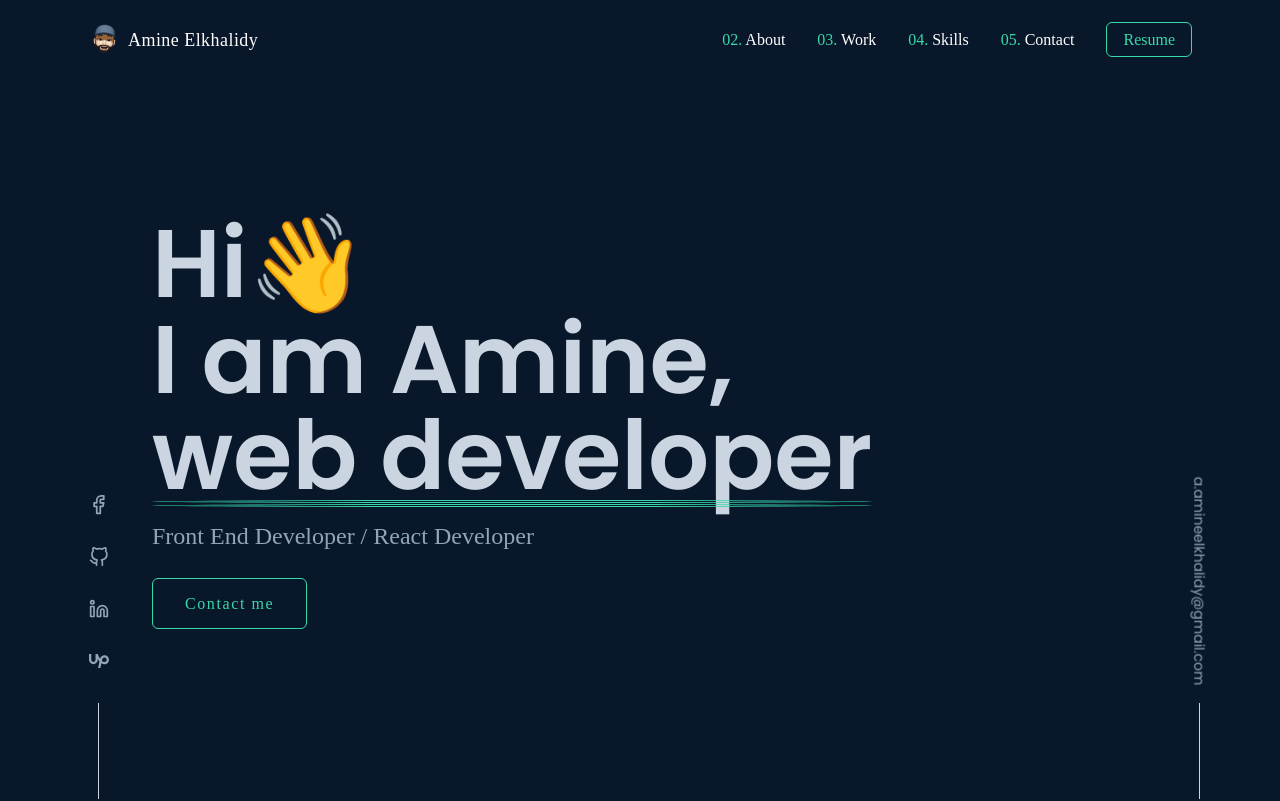
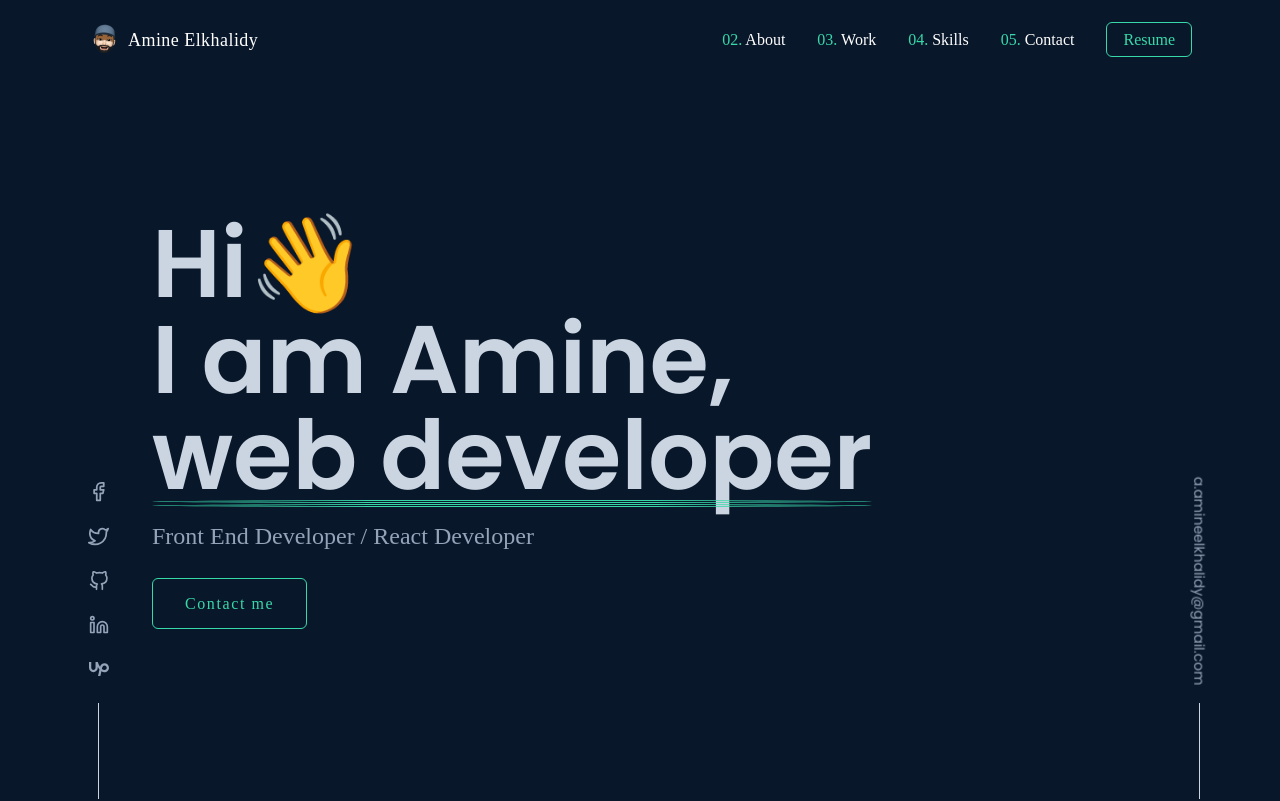
Before and after one commit to AmineElkhalidy/Portfolio, a React (Vite) app: page / in a window 1280 px wide. Shown: the top 801 px of the page. Built offline with nearby package versions, Linux system fonts and the light colour scheme; a web font is replaced by a local one.

Commit message:
Adding twitter

```diff
--- a/src/sections/Hero.jsx
+++ b/src/sections/Hero.jsx
@@ -4,7 +4,7 @@ import React from "react";
 import { motion } from "framer-motion";
 
 // Icons
-import { FiGithub, FiLinkedin, FiFacebook } from "react-icons/fi";
+import { FiGithub, FiLinkedin, FiFacebook, FiTwitter } from "react-icons/fi";
 import { SiUpwork } from "react-icons/si";
 
 // Images
@@ -52,7 +52,7 @@ const Hero = () => {
         transition={{ delay: 0.1 }}
         className="hidden md:block fixed -bottom-1.5"
       >
-        <ul className="flex flex-col gap-8 justify-center items-center">
+        <ul className="flex flex-col gap-6 justify-center items-center">
           <li className="hover:-translate-y-1 duration-200">
             <a
               className="text-slate-400 hover:text-secondary"
@@ -60,6 +60,16 @@ const Hero = () => {
               target="_blank"
             >
               <FiFacebook size={21} />
+            </a>
+          </li>
+
+          <li className="hover:-translate-y-1 duration-200">
+            <a
+              className="text-slate-400 hover:text-secondary"
+              href="https://www.facebook.com/amine.elkhalidy.73"
+              target="_blank"
+            >
+              <FiTwitter size={21} />
             </a>
           </li>
 
```
